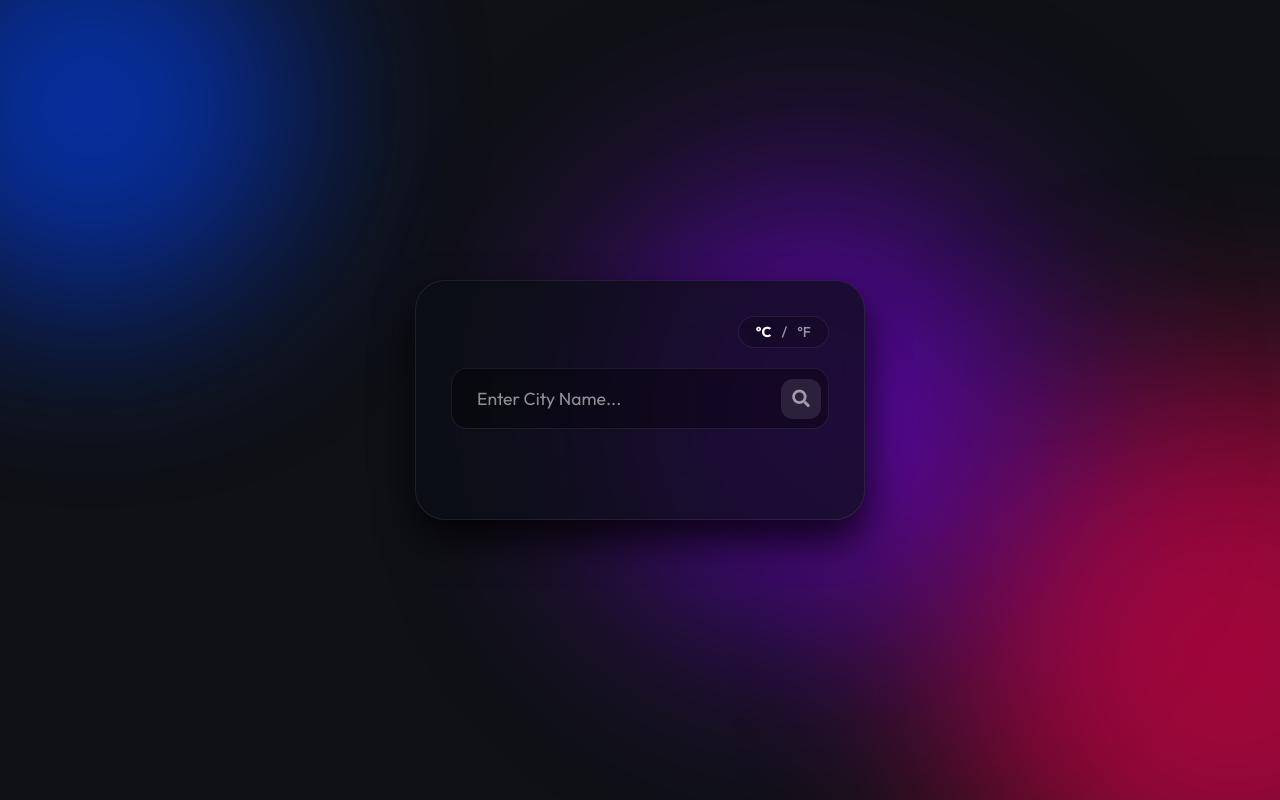
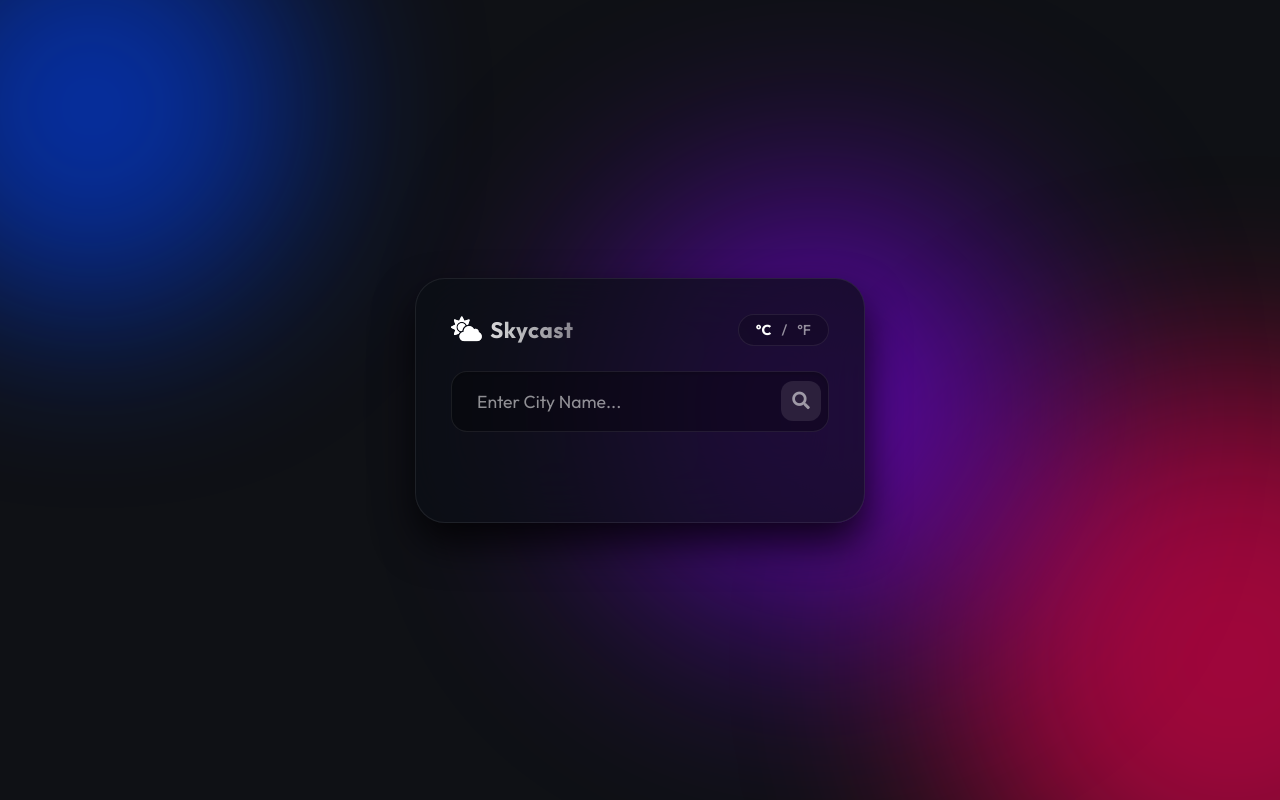
Before and after one commit to atul-kumar-30/Dynamic-weather-app, a plain HTML site: page index.html in a window 1280 px wide. Drawn offline with nearby package versions, Linux system fonts and the light colour scheme.

Commit message:
Update UI with Skycast title and update README

```diff
--- a/index.html
+++ b/index.html
@@ -18,6 +18,7 @@
 
     <div class="app-container">
         <div class="top-controls">
+            <h1 class="app-title"><i class="fas fa-cloud-sun"></i> Skycast</h1>
             <div class="unit-toggle" id="unit-toggle">
                 <span class="active" id="celsius-label">°C</span>
                 <span>/</span>
--- a/styles.css
+++ b/styles.css
@@ -95,8 +95,26 @@ body.bg-thunderstorm .orb-3 { background: #4a00e0; }
 /* Top Controls & Toggle */
 .top-controls {
     display: flex;
-    justify-content: flex-end;
-    margin-bottom: 20px;
+    justify-content: space-between;
+    align-items: center;
+    margin-bottom: 25px;
+}
+
+.app-title {
+    font-size: 1.4em;
+    font-weight: 700;
+    letter-spacing: 0.5px;
+    display: flex;
+    align-items: center;
+    gap: 8px;
+    background: linear-gradient(to right, #fff, rgba(255,255,255,0.5));
+    -webkit-background-clip: text;
+    -webkit-text-fill-color: transparent;
+}
+.app-title i {
+    -webkit-text-fill-color: initial;
+    color: #fff;
+    font-size: 1.1em;
 }
 
 .unit-toggle {
```
Also changed, not shown: 1 other file.
